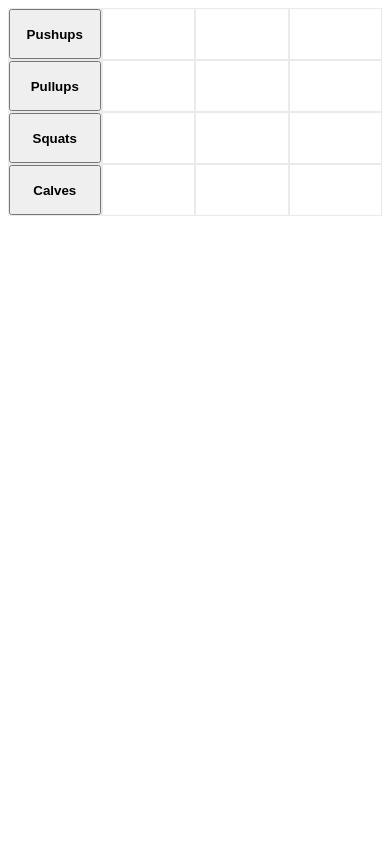
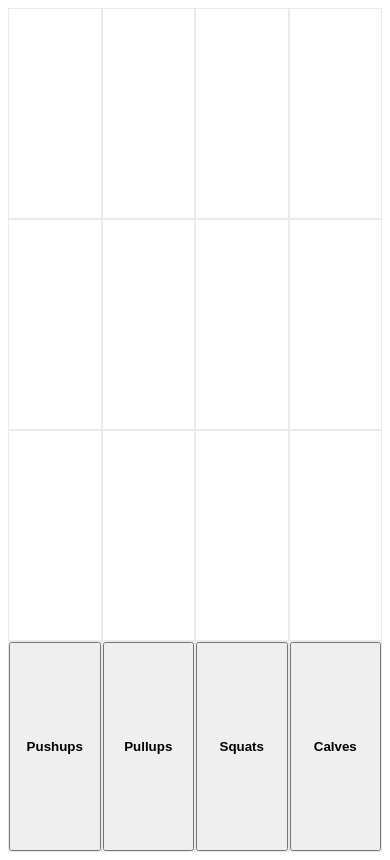
Before and after one commit to Mosquid/training, a plain HTML site: page index.html in a window 390 px wide. Drawn offline with Linux system fonts and the light colour scheme.

Commit message:
mobile friendly UI

```diff
--- a/index.html
+++ b/index.html
@@ -9,15 +9,18 @@
 		#app {
 			width: 100%;
 			max-width: 500px;
+			height: 100vh;
 			margin: 0 auto;
+			display: flex;
 		}
 		.data-row {
+			flex: 1;
 			display: flex;
+			flex-direction: column-reverse;
 		}
 		.data-cell {
 			display: flex;
 			flex: 1;
-			width: 50px;
 			height: 50px;
 			border: 1px solid #eaeaea;
 		}
```
